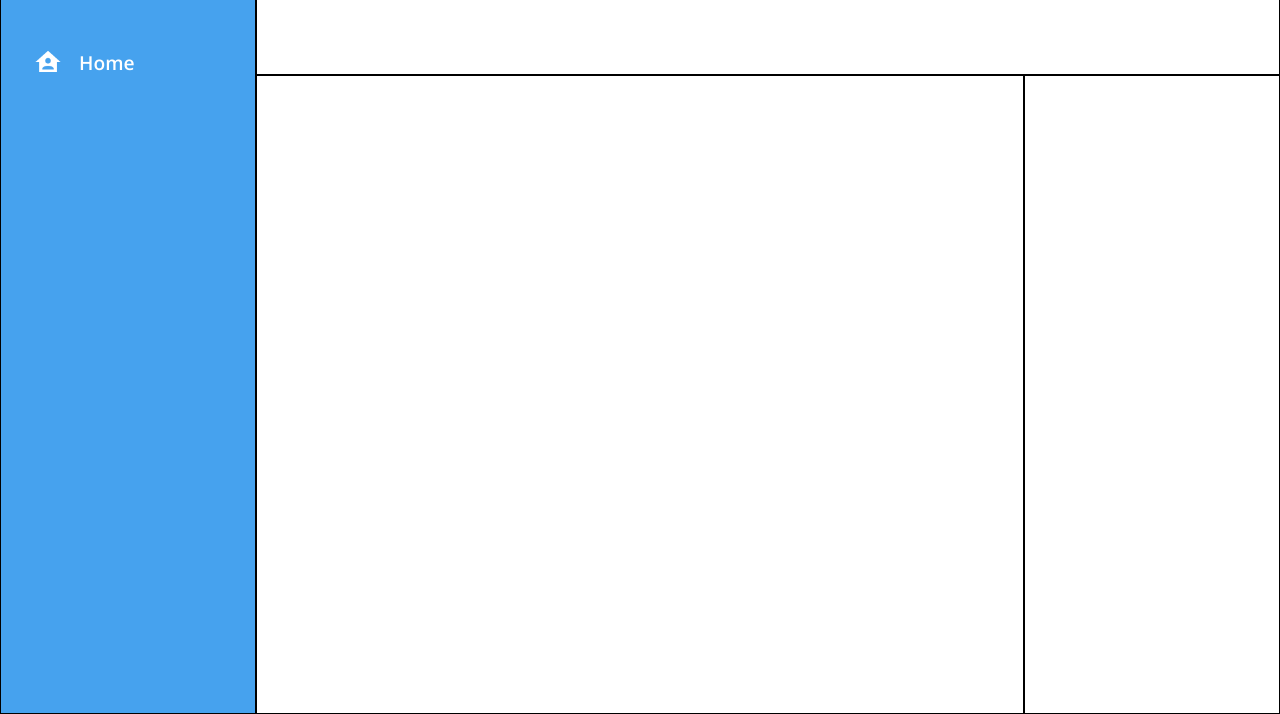
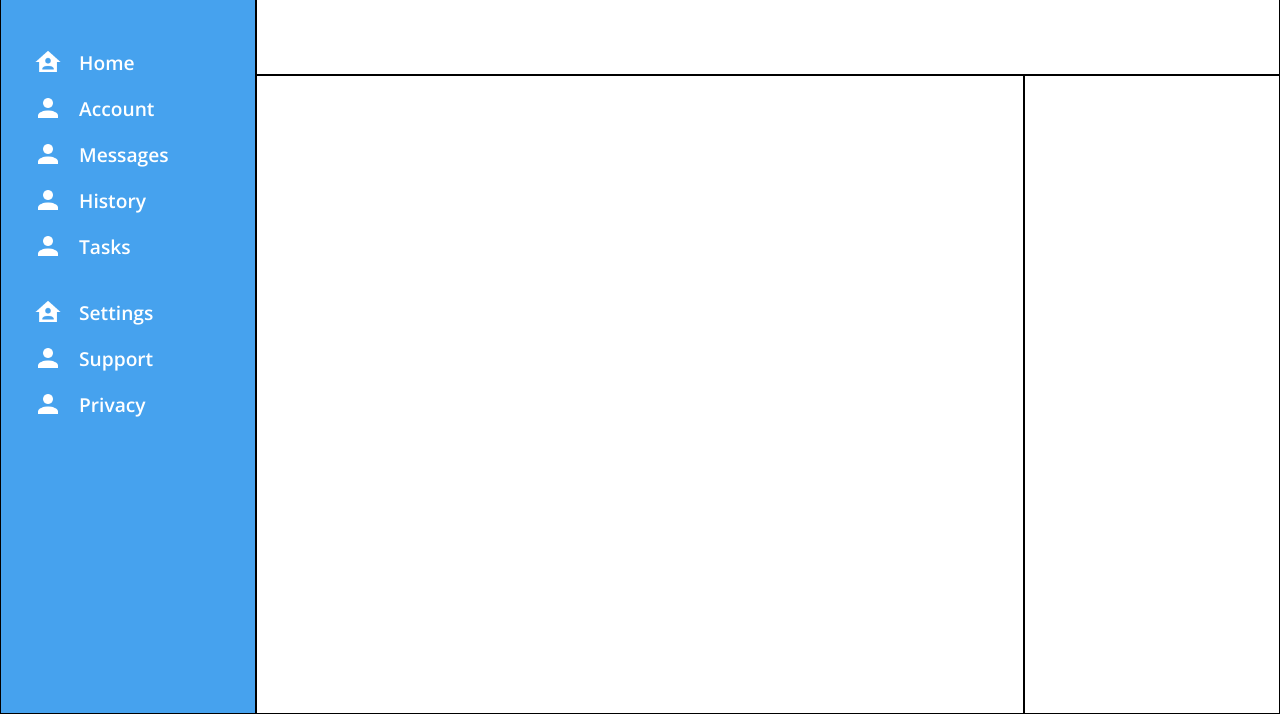
Before and after one commit to carnoldcoding/odin-dashboard, a plain HTML site: page index.html in a window 1280 px wide. Shown: the part 86-800 px from the top of the page. Drawn offline with nearby package versions, Linux system fonts and the light colour scheme.

Commit message:
Dash prototype

```diff
--- a/index.html
+++ b/index.html
@@ -20,6 +20,36 @@
                     <img class="icon" src="./assets/home-account.png">
                     <div class="text">Home</div>
                 </div>
+                <div class="item">
+                    <img class="icon" src="./assets/account.png">
+                    <div class="text">Account</div>
+                </div>
+                <div class="item">
+                    <img class="icon" src="./assets/account.png">
+                    <div class="text">Messages</div>
+                </div>
+                <div class="item">
+                    <img class="icon" src="./assets/account.png">
+                    <div class="text">History</div>
+                </div>
+                <div class="item">
+                    <img class="icon" src="./assets/account.png">
+                    <div class="text">Tasks</div>
+                </div>
+            </div>
+            <div class="items">
+                <div class="item">
+                    <img class="icon" src="./assets/home-account.png">
+                    <div class="text">Settings</div>
+                </div>
+                <div class="item">
+                    <img class="icon" src="./assets/account.png">
+                    <div class="text">Support</div>
+                </div>
+                <div class="item">
+                    <img class="icon" src="./assets/account.png">
+                    <div class="text">Privacy</div>
+                </div>
             </div>
         </div>
         <div class="cell"></div>
--- a/styles.scss
+++ b/styles.scss
@@ -56,6 +56,9 @@ $standard-font: 'Open Sans', sans-serif;
             }
 
             .items{
+                display: flex;
+                flex-direction: column;
+                gap: 1rem;
                 .item{
                     display: flex;
                     align-items: center;
```
Also changed, not shown: styles.css, 1 other file.
